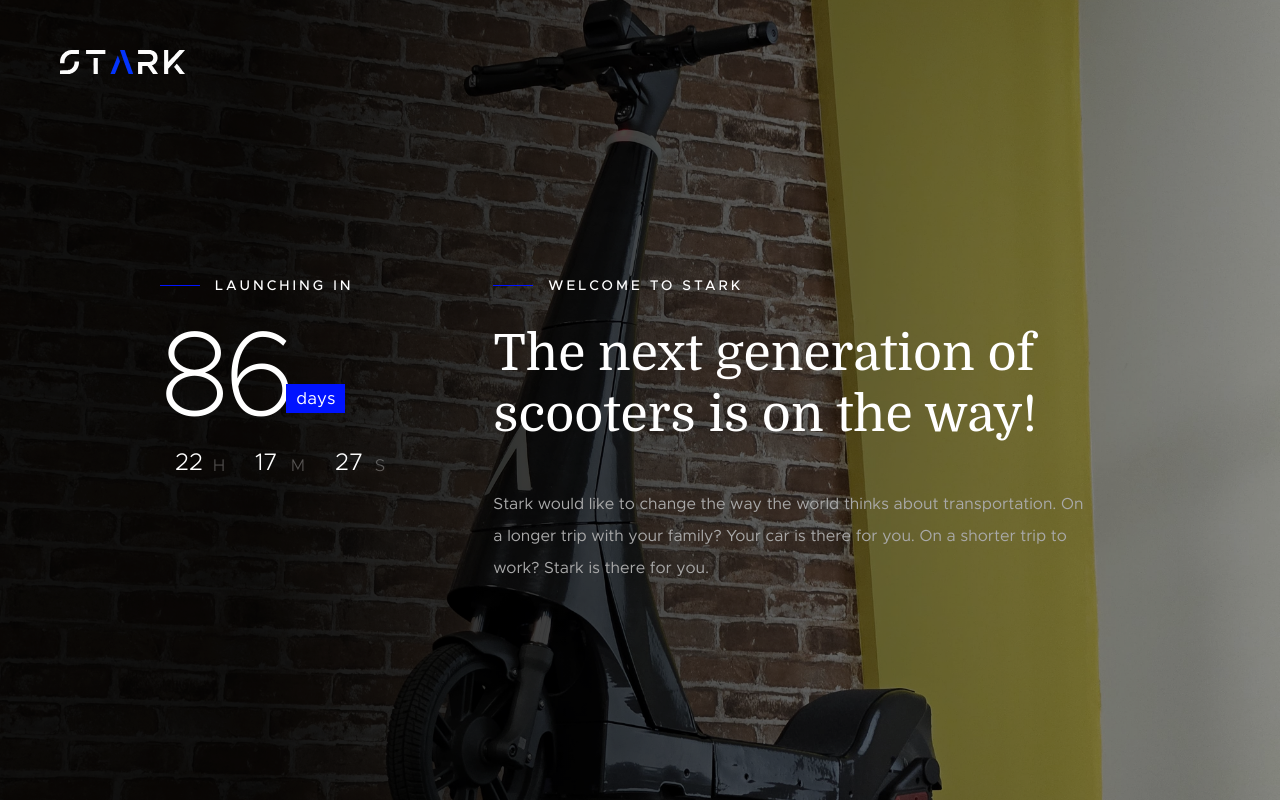
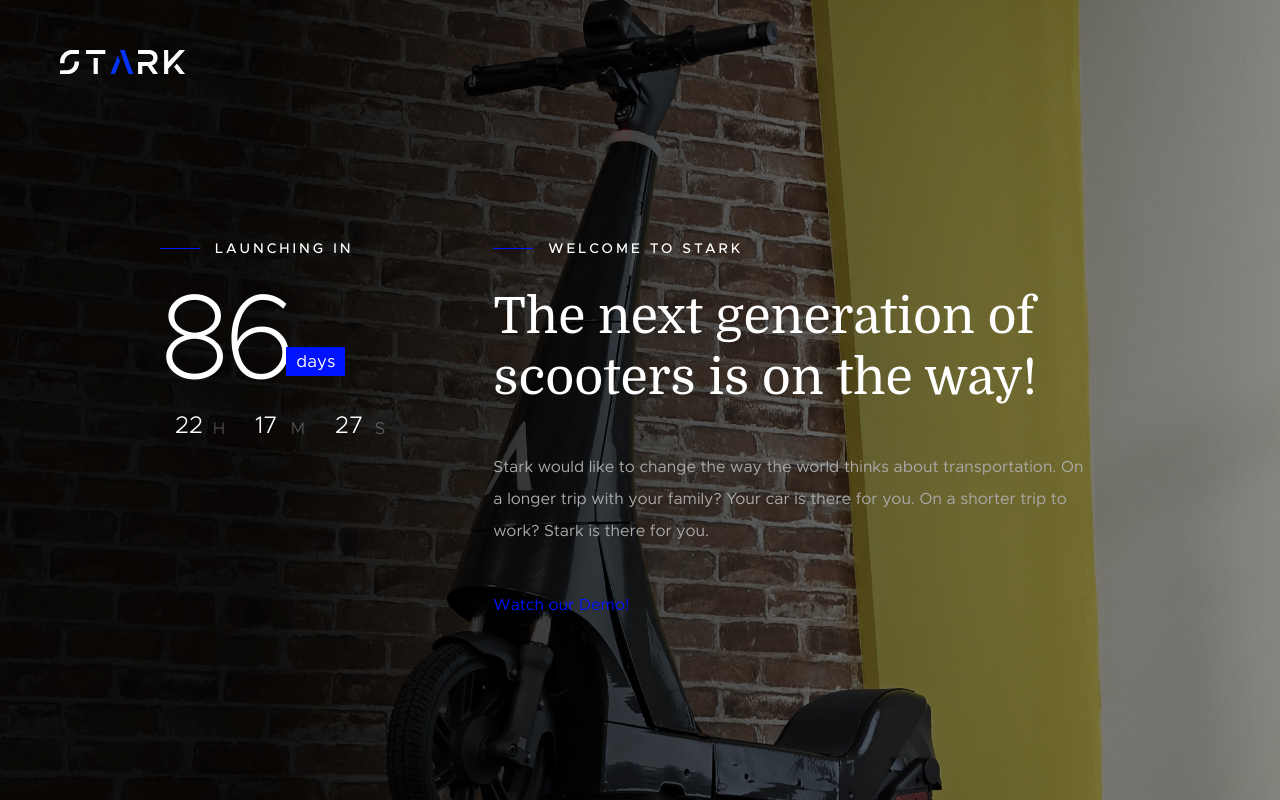
Before and after one commit to Karinanunes/starkvehicles, a PHP site: page / in a window 1280 px wide. Run offline with PHP 8.4, Linux system fonts and the light colour scheme.

Commit message:
Oct6 2023

```diff
--- a/css/main.css
+++ b/css/main.css
@@ -1184,6 +1184,11 @@ input::-moz-focus-inner {
 
 }
 
+.youtube-icon {
+    width: 50px; /* Adjust the width to your preferred size */
+    height: 50px; /* Adjust the height to your preferred size */
+}
+
 
 .home-slider-img::before {
   display: block;
--- a/index.html
+++ b/index.html
@@ -66,7 +66,14 @@
                     <p>
                     Stark would like to change the way the world thinks about transportation. On a longer trip with your family?
                     Your car is there for you. On a shorter trip to work? Stark is there for you.
-                    </p>
+                      <p>
+
+
+                      <a href="https://youtu.be/vXYBsXPh3X0">
+                        Watch our Demo!
+                      </a>
+                        </p>
+
 
                 <!--   <div class="home-content__subscribe">
                         <form id="mc-form" class="group" novalidate="true">
```
Also changed, not shown: images/youtube-logo.png (added).
